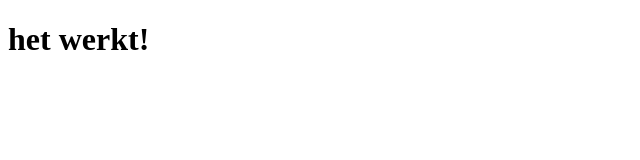
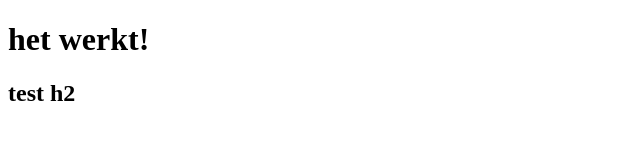
Before and after one commit to nickdebesten/stave-inc, a plain HTML site: page index.html in a window 1280 px wide. Shown: the whole page, without its empty margins (0-640 px from the left). Drawn offline with Linux system fonts and the light colour scheme.

Commit message:
Update index.html

```diff
--- a/index.html
+++ b/index.html
@@ -7,5 +7,6 @@
 </head>
 <body>
     <h1>het werkt!</h1>
+    <h2>test h2</h2>
 </body>
 </html>
```
